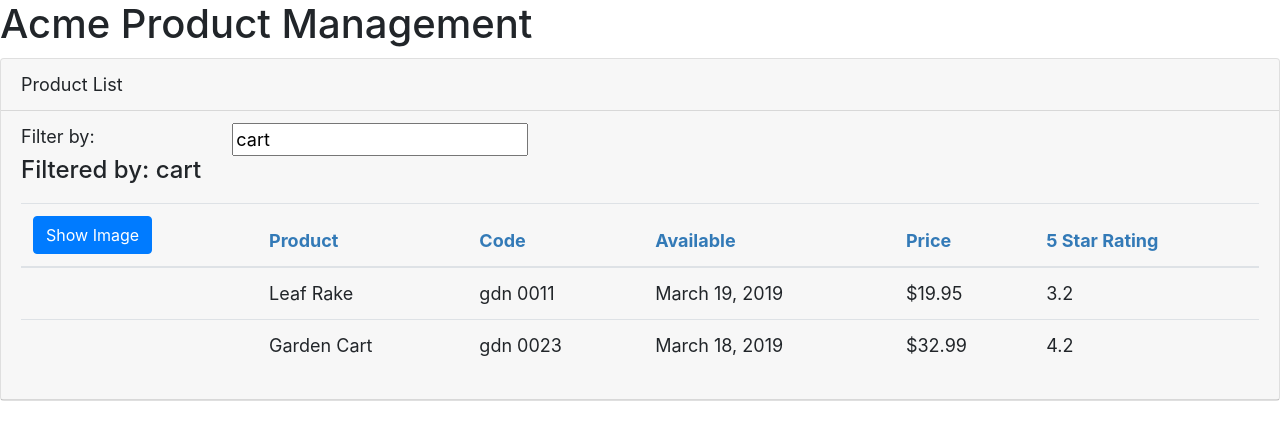
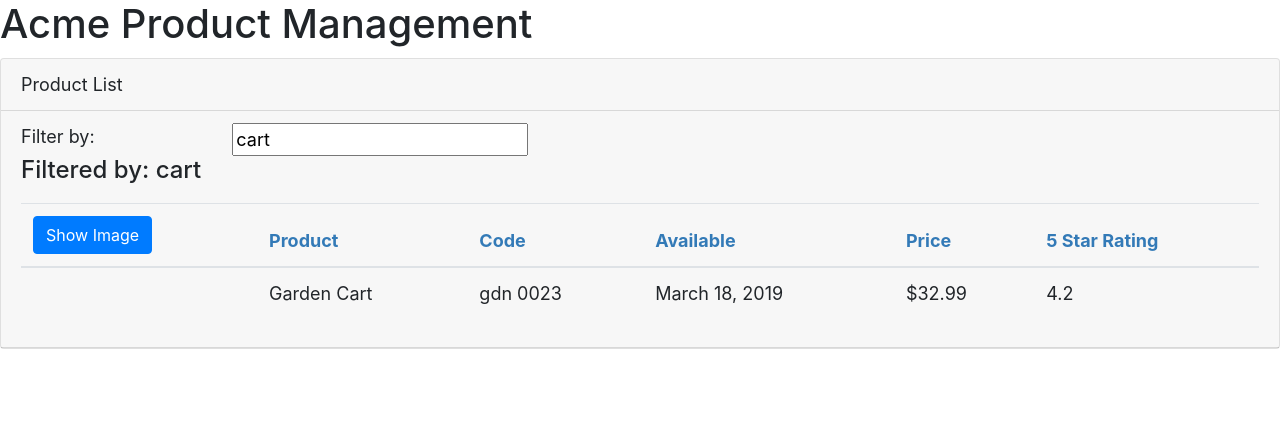
Before and after one commit to melher39/Angular-APM, an Angular app: page / in a window 1280 px wide. Shown: the top 440 px of the page. Built offline with nearby package versions, Linux system fonts and the light colour scheme.

Commit message:
learned how to go about filtering a list based on user input. we used class setters and getters to accomplish this. these were new terms for me but I got the basics of it. end of module 7

```diff
--- a/src/app/products/product-list.component.html
+++ b/src/app/products/product-list.component.html
@@ -34,7 +34,7 @@
                     </tr>
                 </thead>
                 <tbody>
-                    <tr *ngFor="let product of products">
+                    <tr *ngFor="let product of filteredProducts">
                         <td>
                             <img *ngIf="showImage"
                                  [src]="product.imageUrl"
--- a/src/app/products/product-list.component.ts
+++ b/src/app/products/product-list.component.ts
@@ -7,11 +7,26 @@
     styleUrls: ["./product-list.component.css"]
 })
 export class ProductListComponent implements OnInit {
+    constructor() {
+        this.filteredProducts = this.products;
+        this.listFilter = "cart";
+    }
     pageTitle: string = "Product List";
     imageWidth: number = 50;
     imageMargin: number = 2;
     showImage: boolean = false;
-    listFilter: string = "cart";
+    // listFilter: string = "cart";
+    _listFiler: string;
+    // when the data binding needs the value, the getter is called and the value is retrieved
+    get listFilter(): string {
+        return this._listFiler;
+    }
+    // when the user modifies the value, the data binding calls the setter, passing in the changed value
+    set listFilter(value: string) {
+        this._listFiler = value;
+        this.filteredProducts = this.listFilter ? this.performFilter(this.listFilter) : this.products;
+    }
+    filteredProducts: IProduct[];
     products: IProduct[] = [
         {
             "productId": 1,
@@ -35,6 +50,11 @@
         }
     ];
 
+    performFilter(filterBy: string): IProduct[] {
+        filterBy = filterBy.toLocaleLowerCase();
+        return this.products.filter((product: IProduct) => product.productName.toLocaleLowerCase().indexOf(filterBy) !== -1);
+    }
+
     toggleImage(): void {
         this.showImage = !this.showImage;
     }
```
